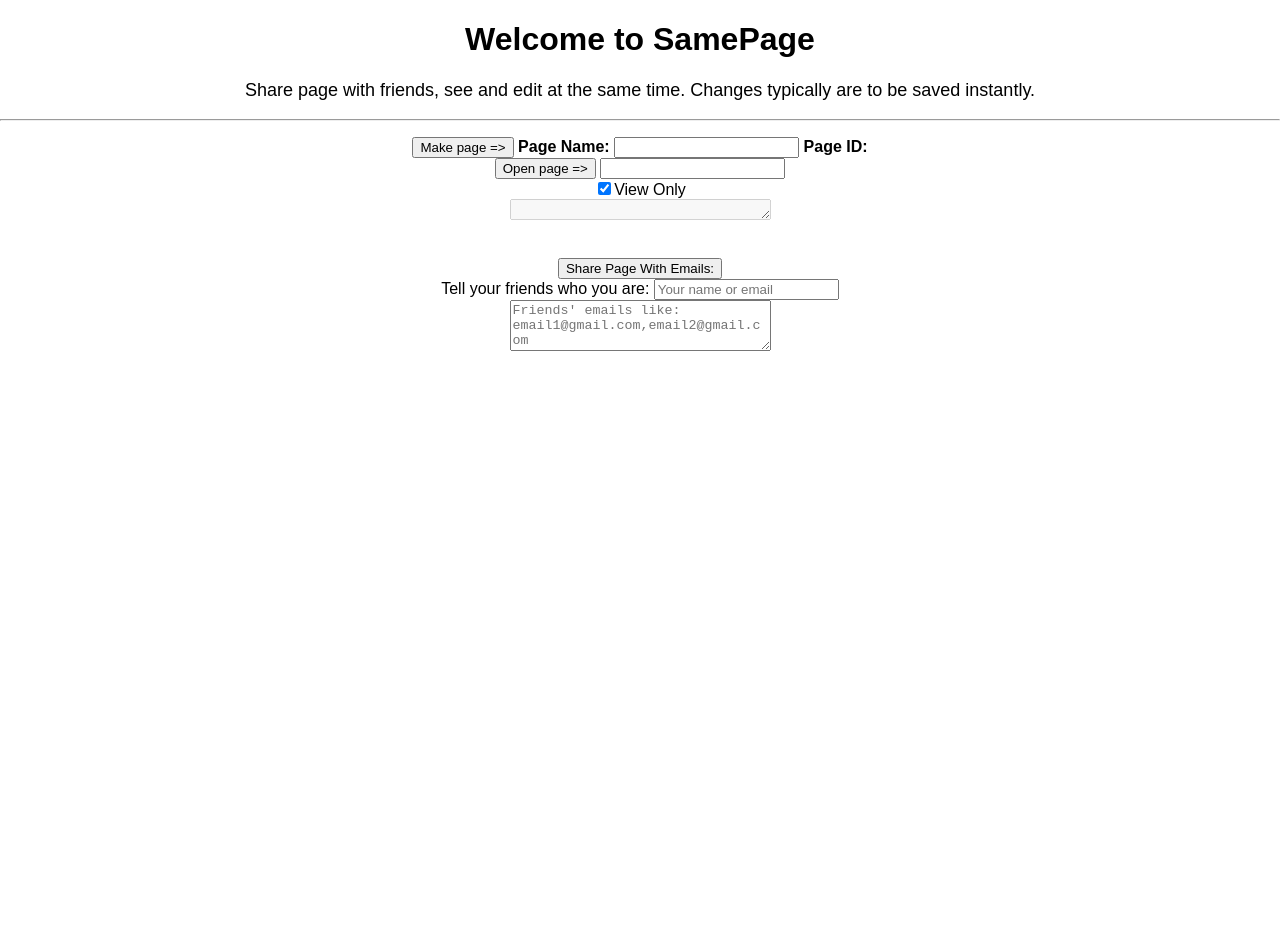
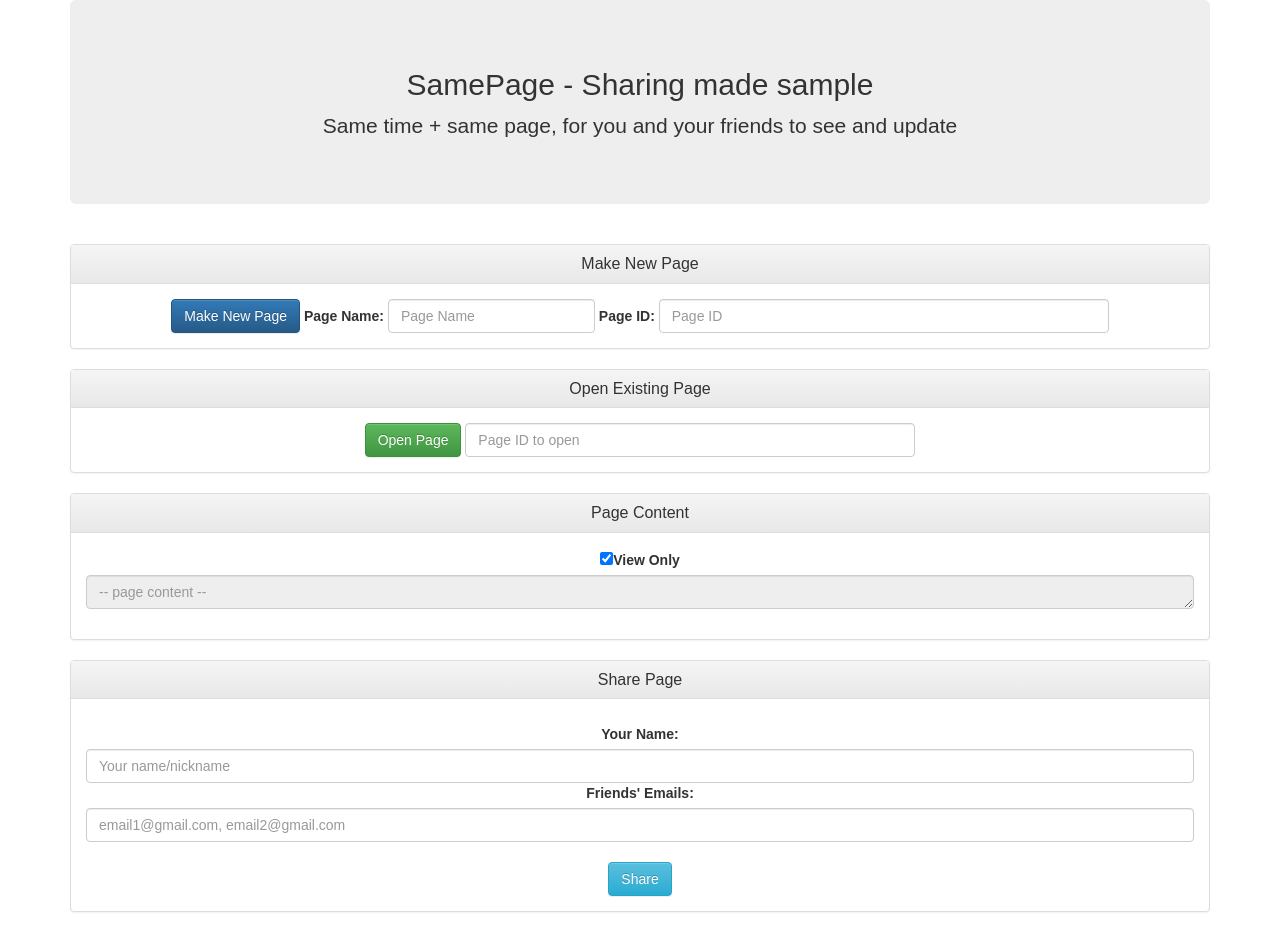
Before and after one commit to y-pan/samepage_react, a React (Create React App) app: page / in a window 1280 px wide. Before the commit the page ends 800 px from the top, so only its background shows below. Built offline with nearby package versions, Linux system fonts and the light colour scheme; no server answers.

Commit message:
Added React-Bootstrap, looks better now

```diff
--- a/package.json
+++ b/package.json
@@ -6,6 +6,7 @@
     "axios": "^0.18.0",
     "query-string": "^6.1.0",
     "react": "^16.3.2",
+    "react-bootstrap": "^0.32.1",
     "react-dom": "^16.3.2",
     "react-router-dom": "^4.2.2",
     "react-scripts": "1.1.4",
--- a/public/index.html
+++ b/public/index.html
@@ -19,6 +19,10 @@
       work correctly both with client-side routing and a non-root public URL.
       Learn how to configure a non-root public URL by running `npm run build`.
     -->
+    <link rel="stylesheet" href="https://maxcdn.bootstrapcdn.com/bootstrap/3.3.7/css/bootstrap.min.css" integrity="sha384-BVYiiSIFeK1dGmJRAkycuHAHRg32OmUcww7on3RYdg4Va+PmSTsz/K68vbdEjh4u" crossorigin="anonymous">
+    <!-- Optional theme -->
+    <link rel="stylesheet" href="https://maxcdn.bootstrapcdn.com/bootstrap/3.3.7/css/bootstrap-theme.min.css" integrity="sha384-rHyoN1iRsVXV4nD0JutlnGaslCJuC7uwjduW9SVrLvRYooPp2bWYgmgJQIXwl/Sp" crossorigin="anonymous">
+
     <title>SamePage</title>
   </head>
   <body>
--- a/src/App.js
+++ b/src/App.js
@@ -1,6 +1,10 @@
 import React, { Component } from 'react';
 import './App.css';
+import {Jumbotron, Grid, Row, Col, Image, Button} from 'react-bootstrap';
+
 import { BrowserRouter as Router, Route, Switch} from 'react-router-dom'
+
+
 
 import Page from './Components/Page';
 
@@ -19,14 +23,12 @@ class App extends Component {
         return (
             <Router>
             <div className="App">
-
-                <h1>Welcome to SamePage</h1>
-
-                <p className="App-intro">
-                    Share page with friends, see and edit at the same time. Changes typically are to be saved instantly.
-                </p>
-                <hr />
-
+               <Grid>
+                   <Jumbotron>
+                       <h2>SamePage - Sharing made sample</h2>
+                       <p>Same time + same page, for you and your friends to see and update</p>
+                   </Jumbotron>
+               </Grid>
 
                 <Switch>
                     <Route exact path="/"  component={Page} />
--- a/src/Components/Page.js
+++ b/src/Components/Page.js
@@ -1,8 +1,9 @@
 import React, { Component } from 'react';
 import openSocket from 'socket.io-client';
+import { Jumbotron, Grid, Row, Col, Image, Button, Label, Panel, Form, FormGroup, ControlLabel, FormControl, Collapse, Badge } from 'react-bootstrap';
 
 import { makePage, openPage, savePage, sharePage } from '../general/pageActions';
-import {validateEmail} from '../general/util';
+import { validateEmail } from '../general/util';
 
 // const ownSocket = openSocket('http://localhost:8000'); /** local */
 const ownSocket = openSocket("https://samepage1.herokuapp.com/");  /** heroku production */
@@ -59,28 +60,28 @@ class Page extends Component {
         }
     }
 
-    requestSharePage(e){
-        if(!this.state.puid){
-            this.setState({errMsg_sharePage:"No page to share!", okMsg_sharePage:""});
+    requestSharePage(e) {
+        if (!this.state.puid) {
+            this.setState({ errMsg_sharePage: "No page to share!", okMsg_sharePage: "" });
             return;
         }
-        if(!this.state.yourName.trim()){
-            this.setState({errMsg_sharePage:"Your name or email is required", okMsg_sharePage:""});
+        if (!this.state.yourName.trim()) {
+            this.setState({ errMsg_sharePage: "Your name or email is required", okMsg_sharePage: "" });
             return;
         }
         let emailsString = this.state.emails;
         let emails_temp = emailsString.split("\n");
         let emails = []
-        for(var line of emails_temp){
+        for (var line of emails_temp) {
             line = line.trim();
             let elements = line.split(',');
-            for(var em of elements){
+            for (var em of elements) {
                 em = em.trim();
-                if(em.length === 0){ continue;}
-                if(validateEmail(em)){
+                if (em.length === 0) { continue; }
+                if (validateEmail(em)) {
                     emails.push(em);
-                }else{
-                    this.setState({errMsg_sharePage:"Invalid email: " + em, okMsg_sharePage:""});
+                } else {
+                    this.setState({ errMsg_sharePage: "Invalid email: " + em, okMsg_sharePage: "" });
                     return;
                 }
             }
@@ -89,20 +90,20 @@ class Page extends Component {
 
         sharePage(this.state.puid, emails, this.state.yourName.trim(), this.state.yourName.trim())
             .then(response => {
-                if(response['data']){
-                    this.setState({okMsg_sharePage:OK_SHARED, errMsg_sharePage:""}, ()=>{
-                        setTimeout(()=>{this.setState({okMsg_sharePage:"", errMsg_sharePage:""});}, 5000);
+                if (response['data']) {
+                    this.setState({ okMsg_sharePage: OK_SHARED, errMsg_sharePage: "" }, () => {
+                        setTimeout(() => { this.setState({ okMsg_sharePage: "", errMsg_sharePage: "" }); }, 5000);
                     });
 
-                }else{
-                    this.setState({okMsg_sharePage:"", errMsg_sharePage:ERROR_NOTSHARED}, ()=>{
-                        setTimeout(()=>{this.setState({okMsg_sharePage:"", errMsg_sharePage:""});}, 5000);
+                } else {
+                    this.setState({ okMsg_sharePage: "", errMsg_sharePage: ERROR_NOTSHARED }, () => {
+                        setTimeout(() => { this.setState({ okMsg_sharePage: "", errMsg_sharePage: "" }); }, 5000);
                     });
                 }
             })
             .catch(err => {
-                this.setState({okMsg_sharePage:"", errMsg_sharePage:ERROR_UNKNOWN}, ()=>{
-                    setTimeout(()=>{this.setState({okMsg_sharePage:"", errMsg_sharePage:""});}, 5000);
+                this.setState({ okMsg_sharePage: "", errMsg_sharePage: ERROR_UNKNOWN }, () => {
+                    setTimeout(() => { this.setState({ okMsg_sharePage: "", errMsg_sharePage: "" }); }, 5000);
                 });
             })
     }
@@ -150,8 +151,8 @@ class Page extends Component {
                 });
                 this.setState({ errMsg: "" });
             } else {
-                this.setState({ errMsg: ERROR_NOTFOUND }, ()=>{
-                    setTimeout(()=>{this.setState({errMsg:""});}, 5000);
+                this.setState({ errMsg: ERROR_NOTFOUND }, () => {
+                    setTimeout(() => { this.setState({ errMsg: "" }); }, 5000);
                 });
             }
         }).catch(err => {
@@ -174,7 +175,7 @@ class Page extends Component {
         if (!_confirm) {
             return;
         }
-        this.setState({pending_puid:''});
+        this.setState({ pending_puid: '' });
         makePage(this.state.name).then(response => {
             if (response.data) {
                 let page = response.data;
@@ -188,25 +189,25 @@ class Page extends Component {
                 });
                 this.setState({ errMsg: "" });
             } else {
-                this.setState({ errMsg: ERROR_NOTFOUND }, ()=>{
-                    setTimeout(()=>{this.setState({errMsg:""});}, 5000);
+                this.setState({ errMsg: ERROR_NOTFOUND }, () => {
+                    setTimeout(() => { this.setState({ errMsg: "" }); }, 5000);
                 });
             }
         }).catch(err => {
-            this.setState({ errMsg: ERROR_UNKNOWN }, ()=>{
-                setTimeout(()=>{this.setState({errMsg:""});}, 5000);
+            this.setState({ errMsg: ERROR_UNKNOWN }, () => {
+                setTimeout(() => { this.setState({ errMsg: "" }); }, 5000);
             });
             console.log(err);
         })
 
     }
-    viewOnlyChange(e){
-        this.setState({viewOnly:!this.state.viewOnly}, ()=>{
+    viewOnlyChange(e) {
+        this.setState({ viewOnly: !this.state.viewOnly }, () => {
             // console.log(this.state.viewOnly)
         });
     }
     contentChange(e) {
-        if(!this.state.viewOnly){
+        if (!this.state.viewOnly) {
             this.setState({ content: e.target.value }, () => {
                 this.saveContent(e)
             })
@@ -218,7 +219,7 @@ class Page extends Component {
     }
 
     nameChange(e) {
-        if(!this.state.viewOnly){
+        if (!this.state.viewOnly) {
             this.setState({ name: e.target.value }, () => {
                 if (this.state.puid) {
                     this.saveContent(e)
@@ -227,11 +228,11 @@ class Page extends Component {
         }
     }
 
-    emailsChange(e){
-        this.setState({emails:e.target.value});
+    emailsChange(e) {
+        this.setState({ emails: e.target.value });
     }
-    yourNameChange(e){
-        this.setState({yourName:e.target.value});
+    yourNameChange(e) {
+        this.setState({ yourName: e.target.value });
     }
     saveContent(e) {
         /** socket first, then update db, UI response faster */
@@ -253,42 +254,100 @@ class Page extends Component {
         name: '', /** page name */
 
         disabled: true,
-        viewOnly:true,
+        viewOnly: true,
 
         rows: 1,
         cols: 30,
         rows2: 20,
         cols2: 100,
 
-        emails:"",
-        yourName:"", /** your name or email, to appear in email so your friend can see it is from you! */
-        okMsg_sharePage:"", errMsg_sharePage:""
+        emails: "",
+        yourName: "", /** your name or email, to appear in email so your friend can see it is from you! */
+        okMsg_sharePage: "", errMsg_sharePage: ""
 
     };
     render() {
         return (
             <div className="Page">
-                <p className="error">{this.state.errMsg}</p>
-                <button onClick={this.requestMakePage}>Make page =></button> <strong> Page Name: </strong> <input value={this.state.name} onChange={this.nameChange} />
-                <strong> Page ID: </strong>{this.state.puid}
-                <br />
+                <Grid >
+                    <p className="error">{this.state.errMsg}</p>
+                    <Panel>
+                        <Panel.Heading>
+                            <Panel.Title componentClass="h3">Make New Page</Panel.Title>
+                        </Panel.Heading>
+                        <Panel.Body>
+                            <Form inline>
+                                <FormGroup >
+                                    <Button bsStyle="primary" onClick={this.requestMakePage}>Make New Page</Button>
+                                </FormGroup>{' '}
+                                <FormGroup >
+                                    <ControlLabel htmlFor="inputPageName">Page Name: </ControlLabel>{' '}
+                                    <FormControl id="inputPageName" value={this.state.name} onChange={this.nameChange} placeholder="Page Name"></FormControl>
+                                </FormGroup>{' '}
 
-                <button data-trigger="button" onClick={this.requestOpenPage}>Open page =></button> <input data-trigger="input" value={this.state.pending_puid} onKeyDown={this.requestOpenPage} onChange={this.pending_puidChange} />
-                <br/>
-                <input id="inputViewOnly" type="checkbox" defaultChecked={this.state.viewOnly} onClick={this.viewOnlyChange}/><label htmlFor="inputViewOnly">View Only</label>
-                <br />
-                <textarea onChange={this.contentChange} value={this.state.content} disabled={this.state.disabled} rows={this.state.rows} cols={this.state.cols}/>
-                <br />
-                <p className="error">{this.state.errMsg_sharePage}</p>
-                <p className="ok">{this.state.okMsg_sharePage}</p>
-                <br />
+                                <FormGroup >
+                                    <ControlLabel htmlFor="inputPageName">Page ID: </ControlLabel>{' '}
+                                    <FormControl id="inputPageName" value={this.state.puid} onChange={this.nameChange} placeholder="Page ID" readonly size='50'></FormControl>
+                                </FormGroup>
+                            </Form>
 
-                <button onClick={this.requestSharePage}>Share Page With Emails:</button>
-                <br/>
-                <label htmlFor="inputYourName">Tell your friends who you are: </label><input id="inputYourName" value={this.state.yourName} onChange={this.yourNameChange} placeholder="Your name or email"/>
-                <br/>
-                <textarea onChange={this.emailsChange} value={this.state.emails} rows="3" cols="30" placeholder="Friends' emails like: email1@gmail.com,email2@gmail.com"/>
+                        </Panel.Body>
+                    </Panel>
+                    {/* ---------------------- open --------------------------*/}
+                    <Panel>
+                        <Panel.Heading>
+                            <Panel.Title componentClass="h3">Open Existing Page</Panel.Title>
+                        </Panel.Heading>
+                        <Panel.Body>
+                            <Form inline>
+                                <FormGroup>
+                                    <Button data-trigger="button" onClick={this.requestOpenPage} bsStyle="success">Open Page</Button>
+                                </FormGroup>{' '}
+                                <FormGroup>
+                                    <FormControl id="inputOpenPageId" type="text" data-trigger="input" value={this.state.pending_puid} onKeyDown={this.requestOpenPage} onChange={this.pending_puidChange} placeholder="Page ID to open" size='50'>
+                                    </FormControl>
+                                </FormGroup>
+                            </Form>
 
+                        </Panel.Body>
+                    </Panel>
+
+                    <Panel>
+                        <Panel.Heading>
+                            <Panel.Title componentClass="h3">Page Content</Panel.Title>
+                        </Panel.Heading>
+                        <Panel.Body>
+                            <FormGroup controlId="formControlsTextarea">
+                                <input id="inputViewOnly" type="checkbox" defaultChecked={this.state.viewOnly} onClick={this.viewOnlyChange} /><label htmlFor="inputViewOnly">View Only</label>
+                                <FormControl onChange={this.contentChange} value={this.state.content} disabled={this.state.disabled} rows={this.state.rows} componentClass="textarea" placeholder="-- page content --" />
+                            </FormGroup>
+
+
+                        </Panel.Body>
+
+                    </Panel>
+
+                    <Panel>
+                        <Panel.Heading>
+                            <Panel.Title componentClass="h3">Share Page</Panel.Title>
+                        </Panel.Heading>
+
+                        <Panel.Body>
+                            <p className="error">{this.state.errMsg_sharePage}</p>
+                            <p className="ok">{this.state.okMsg_sharePage}</p>
+
+                            <ControlLabel htmlFor="inputYourName">Your Name:</ControlLabel><FormControl id="inputYourName" value={this.state.yourName} onChange={this.yourNameChange} placeholder="Your name/nickname" ></FormControl>
+
+                            <ControlLabel htmlFor="inputFriendEmails">Friends' Emails:</ControlLabel><FormControl id="inputFriendEmails" onChange={this.emailsChange} value={this.state.emails} placeholder="email1@gmail.com, email2@gmail.com" ></FormControl>
+
+                            {/* <textarea onChange={this.emailsChange} value={this.state.emails} rows="3" cols="30" placeholder="Friends' emails like: email1@gmail.com,email2@gmail.com" /> */}
+                            <br />
+                            <Button onClick={this.requestSharePage} bsStyle="info">Share</Button>
+
+                        </Panel.Body>
+                    </Panel>
+
+                </Grid>
                 {/* <button onClick={this.saveContent} disabled={this.state.disabled}>Save</button> */}
             </div>
         );
```
Also changed, not shown: 1 other file (tests, documents, lock files or other folders).
